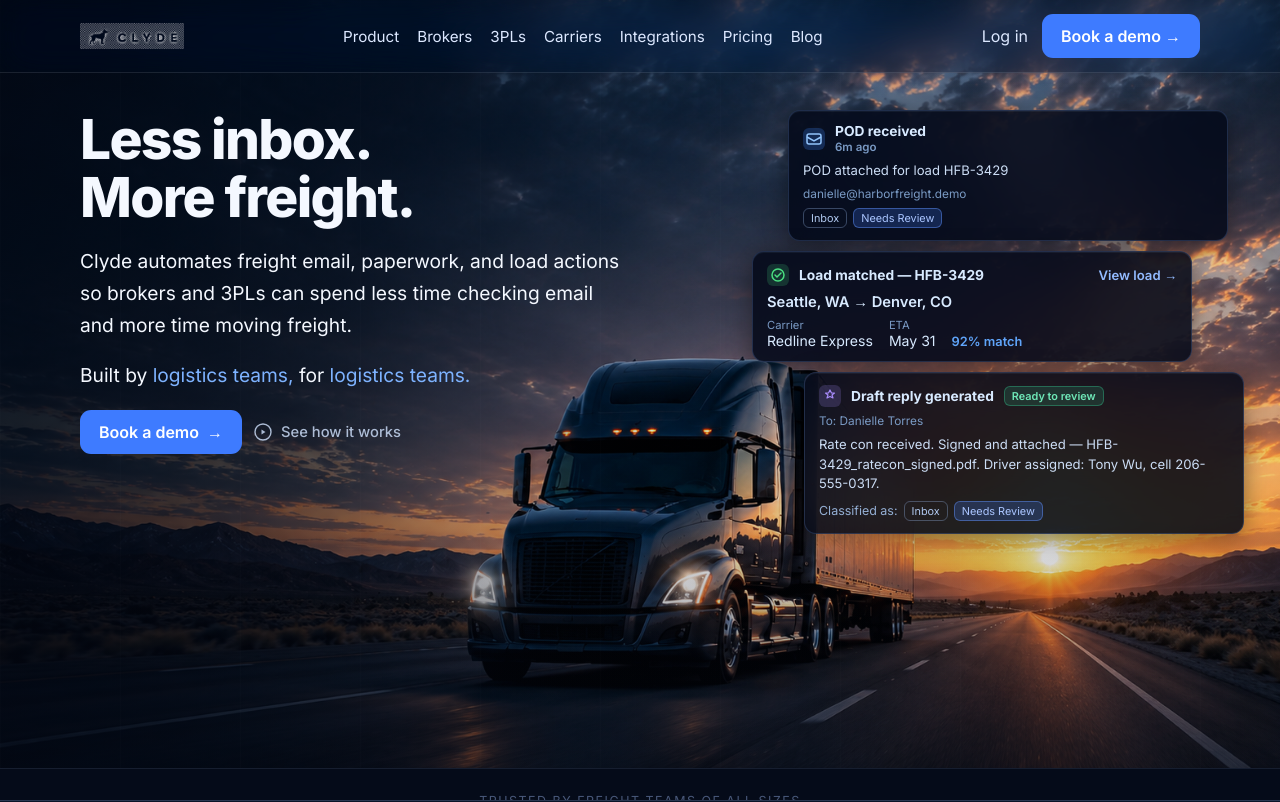
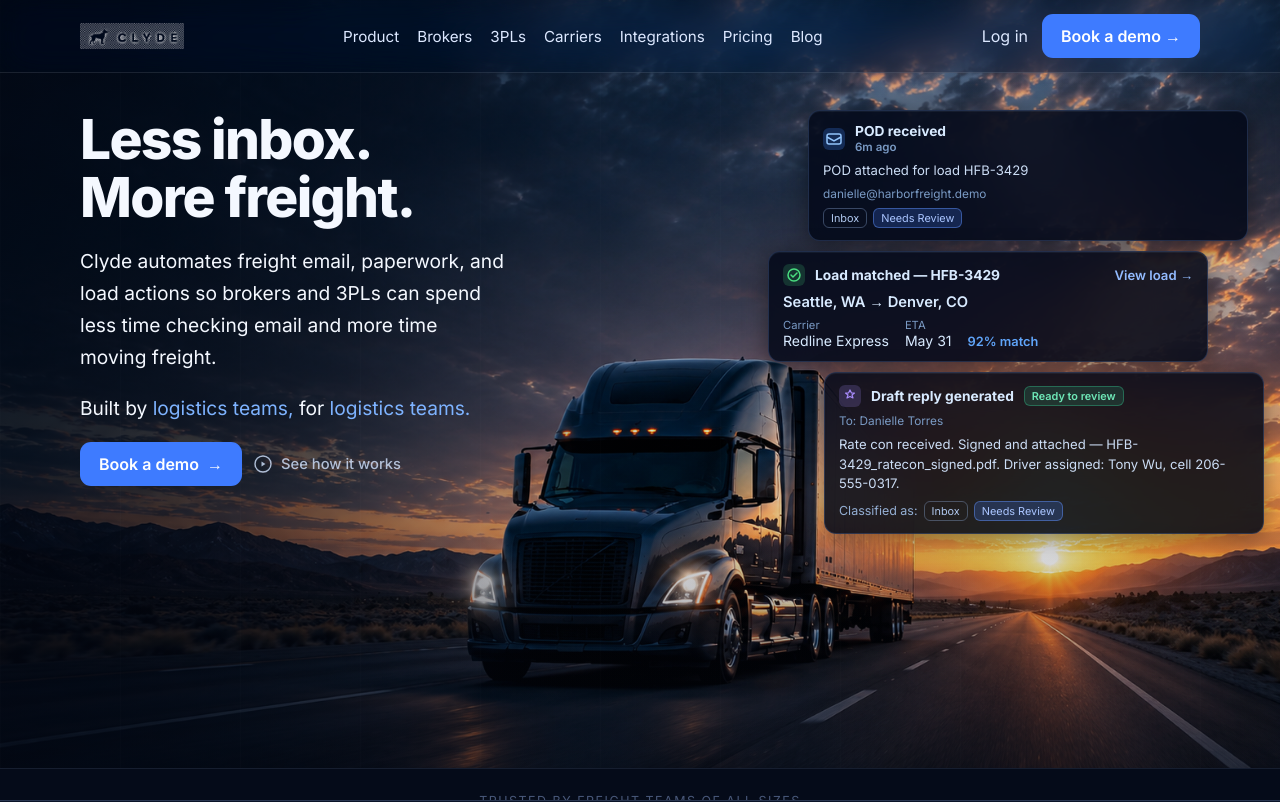
Before and after one commit to mcsupplies81-cpu/clyde-landing, a Next.js app: page / in a window 1280 px wide. Shown: the top 802 px of the page. Built offline with nearby package versions, Linux system fonts and the light colour scheme.

Commit message:
layout: push cards right, text left — wider right column + bigger card stagger

```diff
--- a/app/globals.css
+++ b/app/globals.css
@@ -109,11 +109,12 @@
 .heroInner {
   position: relative;
   display: grid;
-  grid-template-columns: minmax(0, 1fr) minmax(0, 1fr);
-  gap: 32px;
+  grid-template-columns: minmax(0, 0.78fr) minmax(0, 1.22fr);
+  gap: 24px;
   padding: 110px 0 90px;
   align-items: start;
 }
+.heroTextCol { max-width: 520px; }
 .pageHeroInner { padding-bottom: 78px; }
 
 .grid3 { display: grid; grid-template-columns: repeat(auto-fit, minmax(230px, 1fr)); gap: 16px; }
@@ -253,9 +254,9 @@
 }
 
 /* stagger each card for depth — matches mockup cascade */
-.heroCard:nth-child(1) { transform: translateX(28px); }
-.heroCard:nth-child(2) { transform: translateX(-8px); }
-.heroCard:nth-child(3) { transform: translateX(44px); }
+.heroCard:nth-child(1) { transform: translateX(48px); }
+.heroCard:nth-child(2) { transform: translateX(8px); }
+.heroCard:nth-child(3) { transform: translateX(64px); }
 
 .heroCard {
   background: rgba(4, 10, 26, 0.88);
--- a/app/page.tsx
+++ b/app/page.tsx
@@ -7,7 +7,7 @@
     <Layout>
       <CinematicHero>
         <div className="container heroInner">
-          <div className="stack">
+          <div className="stack heroTextCol">
             <h1 className="h1 noMargin">
               Less inbox.
               <br />
```
